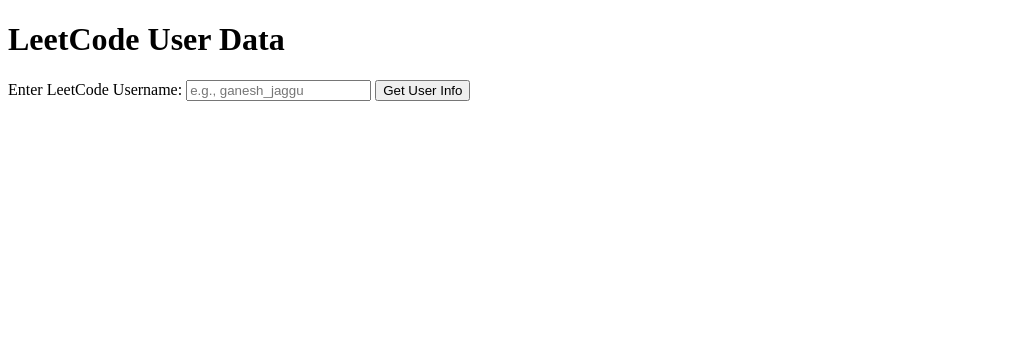
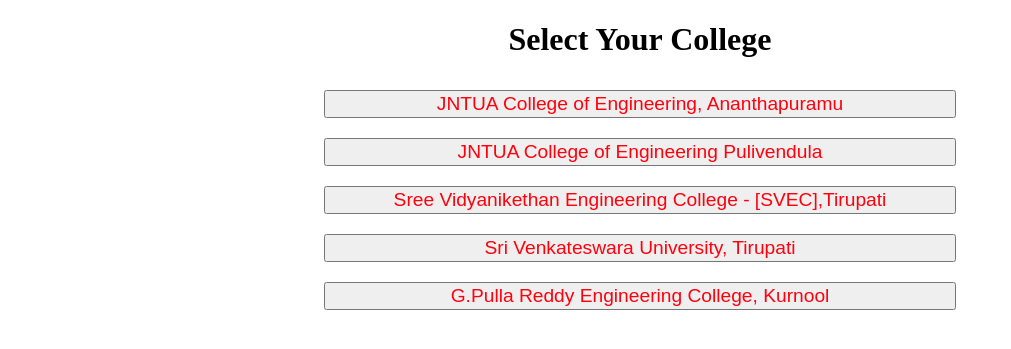
Before and after one commit to ganeshjagannadam/OnlyDevs, a Node server app: page / in a window 1280 px wide. Shown: the top 349 px of the page, without its empty margins (0-1011 px from the left). Run offline with Node 20, Linux system fonts and the light colour scheme.

Commit message:
adding colleges to home page

```diff
--- a/index.js
+++ b/index.js
@@ -9,12 +9,27 @@
 
 app.use(express.static(path.join(__dirname, 'public')));
 
+app.set('view engine', 'ejs');
+
 // Middleware to ignore requests for favicon.ico
 app.get('/favicon.ico', (req, res) => res.status(204).end());
 
-app.use('/', (req, res) => {
-  const url = req.url.slice(1);  // Remove the leading '/'
-  req.pipe(request(url)).pipe(res);
+
+const colleges = [
+    "JNTUA College of Engineering, Ananthapuramu",
+    "JNTUA College of Engineering Pulivendula",
+    "Sree Vidyanikethan Engineering College - [SVEC],Tirupati",
+    "Sri Venkateswara University, Tirupati",
+    "G.Pulla Reddy Engineering College, Kurnool"
+]
+
+// app.use('/', (req, res) => {
+//   const url = req.url.slice(1);  // Remove the leading '/'
+//   req.pipe(request(url)).pipe(res);
+// });
+
+app.get('/',(req,res) => {
+    res.render('index', { colleges });
 });
 
 app.listen(8080, () => {
--- a/package.json
+++ b/package.json
@@ -10,6 +10,7 @@
   "license": "ISC",
   "dependencies": {
     "cors": "^2.8.5",
+    "ejs": "^3.1.10",
     "express": "^4.21.0",
     "request": "^2.88.2"
   }
--- a/public/index.html
+++ b/views/index.ejs
@@ -8,7 +8,7 @@
     <link rel="stylesheet" href="./style.css" />
   </head>
   <body>
-    <h1>LeetCode User Data</h1>
+    <!-- <h1>LeetCode User Data</h1>
 
     <div>
       <label for="username">Enter LeetCode Username:</label>
@@ -17,8 +17,28 @@
     </div>
 
     <div id="user-info" style="margin-top: 20px">
-      <!-- User data will be displayed here -->
+
+    </div> -->
+
+    <h1 style="text-align: center">Select Your College</h1>
+
+    <div class="colleges" style="text-align: center">
+      <% colleges.forEach(college => { %>
+      <div class="college-item">
+        <button
+          style="
+            color: rgb(255, 0, 13);
+            width: 50%;
+            font-size: larger;
+            margin: 10px;
+          "
+        >
+          <%= college %>
+        </button>
+      </div>
+      <% }) %>
     </div>
+
     <script src="./script.js"></script>
   </body>
 </html>
```
Also changed, not shown: 1 other file.
